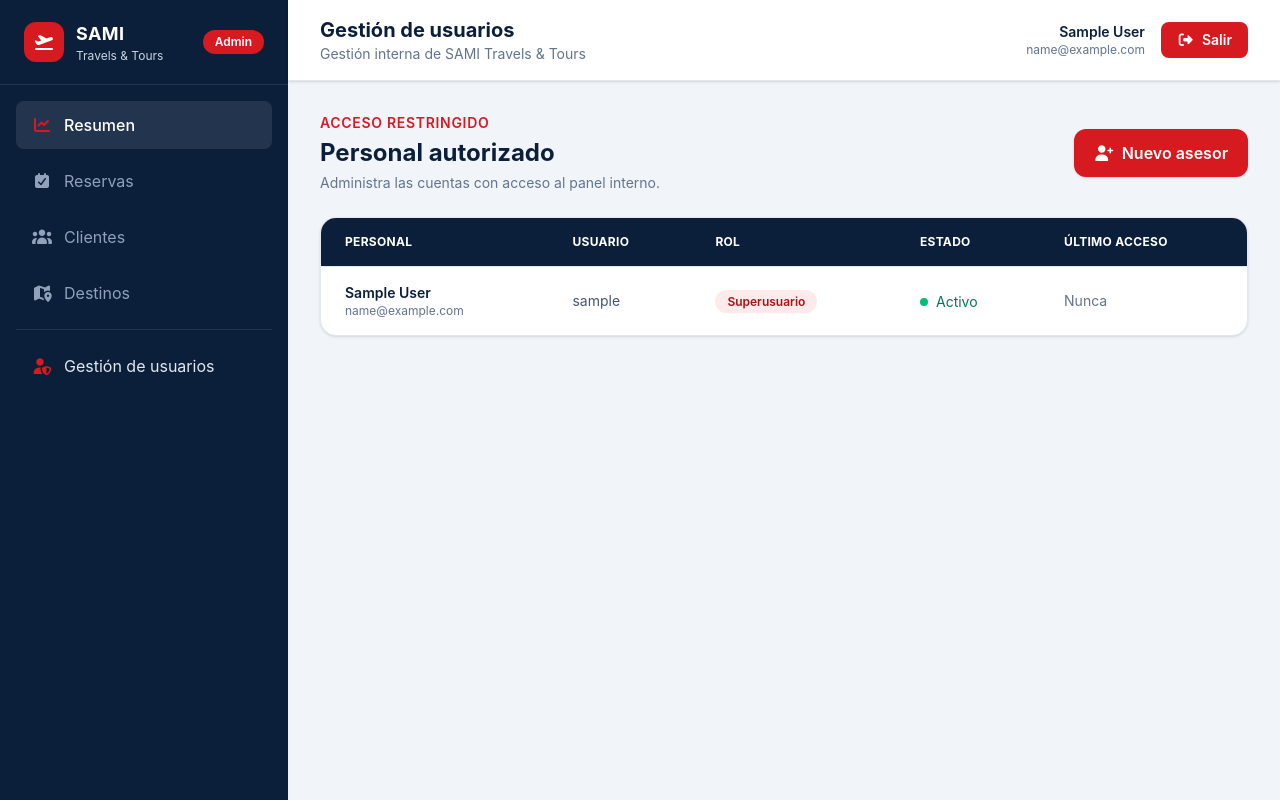
After one commit to JaimeBerrios/SAMI-Travels---Tours-App, a Django app: page /sami-admin/usuarios/ in a window 1280 px wide. The commit adds this page. Run offline with Django 4.2, Linux system fonts and the light colour scheme; the visitor is signed in with stand-in values (Sample User, id 1); data comes from the database, SQL or seed files in the repository.

Commit message:
feat: add staff user management

```diff
--- a/sami_admin/decorators.py
+++ b/sami_admin/decorators.py
@@ -20,3 +20,21 @@ def staff_required(view_func):
         return view_func(request, *args, **kwargs)
 
     return wrapped_view
+
+
+def superuser_required(view_func):
+    """Restrict sensitive staff-management views to active superusers."""
+
+    @wraps(view_func)
+    def wrapped_view(request, *args, **kwargs):
+        if not request.user.is_authenticated:
+            return redirect_to_login(request.get_full_path())
+
+        if not request.user.is_active or not request.user.is_superuser:
+            raise PermissionDenied(
+                "Solo un superusuario puede gestionar las cuentas del personal."
+            )
+
+        return view_func(request, *args, **kwargs)
+
+    return wrapped_view
--- a/sami_admin/templates/sami_admin/base.html
+++ b/sami_admin/templates/sami_admin/base.html
@@ -43,6 +43,13 @@
                     <i class="fa-solid fa-map-location-dot w-5" aria-hidden="true"></i>
                     Destinos
                 </span>
+                {% if request.user.is_superuser %}
+                    <div class="my-3 border-t border-white/10"></div>
+                    <a href="{% url 'sami_admin:user-list' %}" class="flex items-center gap-3 rounded-lg px-4 py-3 text-slate-200 transition hover:bg-white/10 hover:text-white">
+                        <i class="fa-solid fa-user-shield w-5 text-brand-red" aria-hidden="true"></i>
+                        Gestión de usuarios
+                    </a>
+                {% endif %}
             </nav>
         </aside>
 
--- /dev/null
+++ b/sami_admin/templates/sami_admin/user_list.html
@@ -0,0 +1,64 @@
+{% extends "sami_admin/base.html" %}
+
+{% block title %}Personal | SAMI Admin{% endblock %}
+{% block page_heading %}Gestión de usuarios{% endblock %}
+
+{% block content %}
+<section>
+    <div class="mb-6 flex flex-col gap-4 sm:flex-row sm:items-center sm:justify-between">
+        <div>
+            <p class="text-sm font-semibold uppercase tracking-wider text-brand-red">Acceso restringido</p>
+            <h2 class="mt-1 text-2xl font-bold text-brand-navy">Personal autorizado</h2>
+            <p class="mt-1 text-sm text-slate-500">Administra las cuentas con acceso al panel interno.</p>
+        </div>
+        <a href="{% url 'sami_admin:user-create' %}" class="inline-flex items-center justify-center gap-2 rounded-xl bg-brand-red px-5 py-3 font-semibold text-white shadow-sm transition hover:bg-brand-red-dark focus:outline-none focus:ring-4 focus:ring-brand-red/20">
+            <i class="fa-solid fa-user-plus" aria-hidden="true"></i>
+            Nuevo asesor
+        </a>
+    </div>
+
+    <div class="overflow-hidden rounded-2xl border border-slate-200 bg-white shadow-sm">
+        <div class="overflow-x-auto">
+            <table class="min-w-full divide-y divide-slate-200 text-sm">
+                <thead class="bg-brand-navy text-left text-xs font-semibold uppercase tracking-wide text-white">
+                    <tr>
+                        <th class="px-6 py-4">Personal</th>
+                        <th class="px-6 py-4">Usuario</th>
+                        <th class="px-6 py-4">Rol</th>
+                        <th class="px-6 py-4">Estado</th>
+                        <th class="px-6 py-4">Último acceso</th>
+                    </tr>
+                </thead>
+                <tbody class="divide-y divide-slate-100">
+                    {% for user in users %}
+                        <tr class="transition hover:bg-slate-50">
+                            <td class="px-6 py-4">
+                                <p class="font-semibold text-brand-navy">{{ user.get_full_name|default:"Sin nombre registrado" }}</p>
+                                <p class="text-xs text-slate-500">{{ user.email|default:"Sin correo" }}</p>
+                            </td>
+                            <td class="whitespace-nowrap px-6 py-4 text-slate-600">{{ user.username }}</td>
+                            <td class="whitespace-nowrap px-6 py-4">
+                                {% if user.is_superuser %}
+                                    <span class="rounded-full bg-brand-red-soft px-3 py-1 text-xs font-semibold text-brand-red-dark">Superusuario</span>
+                                {% else %}
+                                    <span class="rounded-full bg-blue-50 px-3 py-1 text-xs font-semibold text-brand-navy-light">Asesor</span>
+                                {% endif %}
+                            </td>
+                            <td class="whitespace-nowrap px-6 py-4">
+                                {% if user.is_active %}
+                                    <span class="inline-flex items-center gap-2 text-emerald-700"><span class="size-2 rounded-full bg-emerald-500"></span>Activo</span>
+                                {% else %}
+                                    <span class="inline-flex items-center gap-2 text-slate-500"><span class="size-2 rounded-full bg-slate-400"></span>Inactivo</span>
+                                {% endif %}
+                            </td>
+                            <td class="whitespace-nowrap px-6 py-4 text-slate-500">{{ user.last_login|date:"d/m/Y H:i"|default:"Nunca" }}</td>
+                        </tr>
+                    {% empty %}
+                        <tr><td colspan="5" class="px-6 py-12 text-center text-slate-500">No hay usuarios de personal registrados.</td></tr>
+                    {% endfor %}
+                </tbody>
+            </table>
+        </div>
+    </div>
+</section>
+{% endblock %}
--- a/sami_admin/urls.py
+++ b/sami_admin/urls.py
@@ -8,5 +8,7 @@ app_name = "sami_admin"
 urlpatterns = [
     path("login/", views.login_view, name="login"),
     path("logout/", views.logout_view, name="logout"),
+    path("usuarios/", views.user_list, name="user-list"),
+    path("usuarios/nuevo/", views.user_create, name="user-create"),
     path("", views.dashboard, name="dashboard"),
 ]
--- a/sami_admin/views.py
+++ b/sami_admin/views.py
@@ -1,12 +1,13 @@
 from django.conf import settings
-from django.contrib.auth import login, logout
+from django.contrib import messages
+from django.contrib.auth import get_user_model, login, logout
 from django.shortcuts import redirect, render
 from django.urls import reverse
 from django.utils.http import url_has_allowed_host_and_scheme
 from django.views.decorators.http import require_POST
 
-from .decorators import staff_required
-from .forms import SamiAdminAuthenticationForm
+from .decorators import staff_required, superuser_required
+from .forms import SamiAdminAuthenticationForm, StaffUserCreationForm
 
 
 def login_view(request):
@@ -46,3 +47,27 @@ def logout_view(request):
 def dashboard(request):
     """Render the main workspace without requiring operational data tables."""
     return render(request, "sami_admin/dashboard.html")
+
+
+@superuser_required
+def user_list(request):
+    """List staff accounts; access is exclusive to superusers."""
+    users = get_user_model().objects.filter(is_staff=True).order_by(
+        "-is_superuser", "first_name", "last_name", "username"
+    )
+    return render(request, "sami_admin/user_list.html", {"users": users})
+
+
+@superuser_required
+def user_create(request):
+    """Create a limited staff account without superuser privileges."""
+    form = StaffUserCreationForm(request.POST or None)
+    if request.method == "POST" and form.is_valid():
+        user = form.save()
+        messages.success(
+            request,
+            f"El usuario {user.username} fue creado como asesor.",
+        )
+        return redirect("sami_admin:user-list")
+
+    return render(request, "sami_admin/user_form.html", {"form": form})
```
Also changed, not shown: sami_admin/forms.py (+37 -1 lines), sami_admin/templates/sami_admin/user_form.html (added, +55 -0 lines), sami_admin/tests.py (+53 -1 lines), theme/static/css/dist/styles.css.
